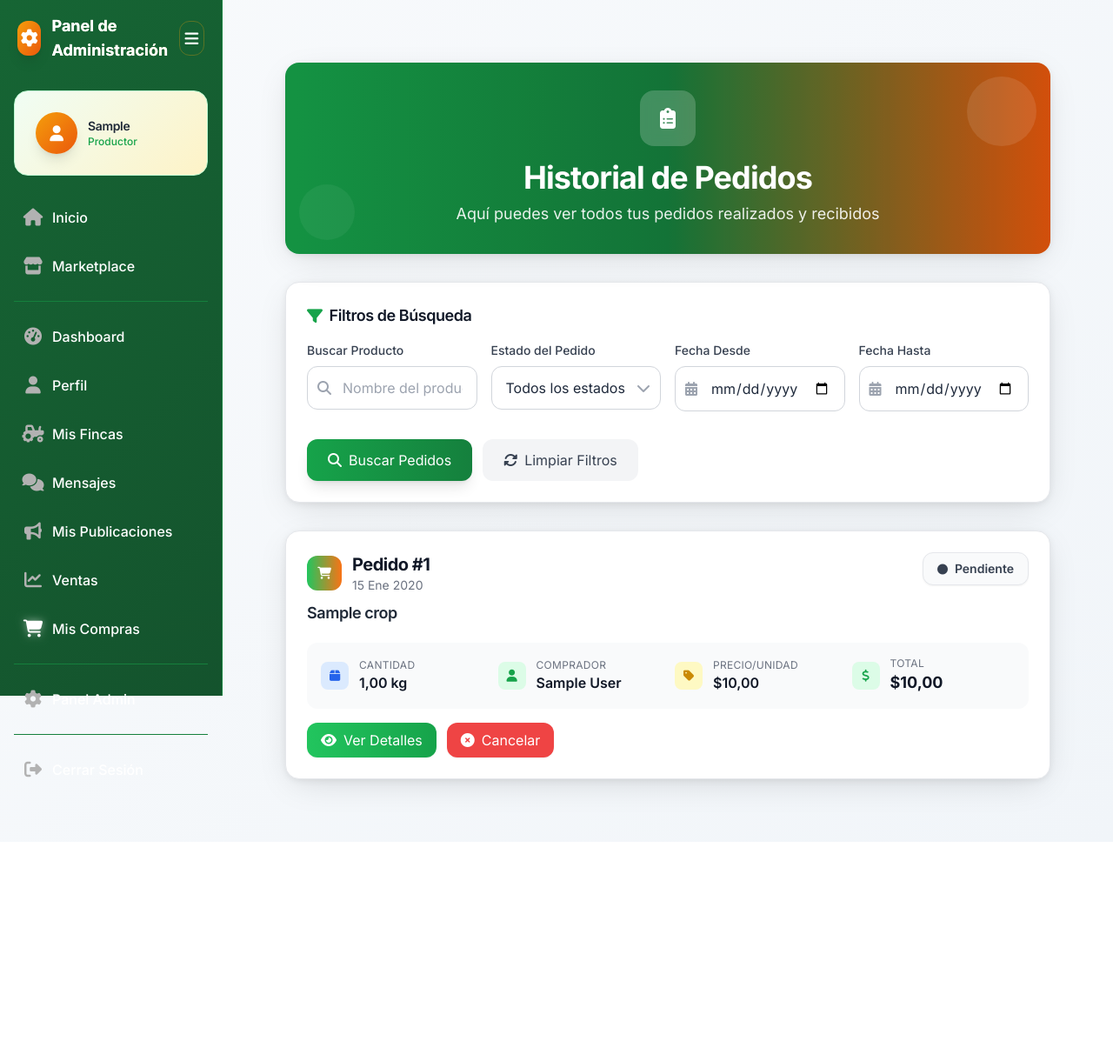
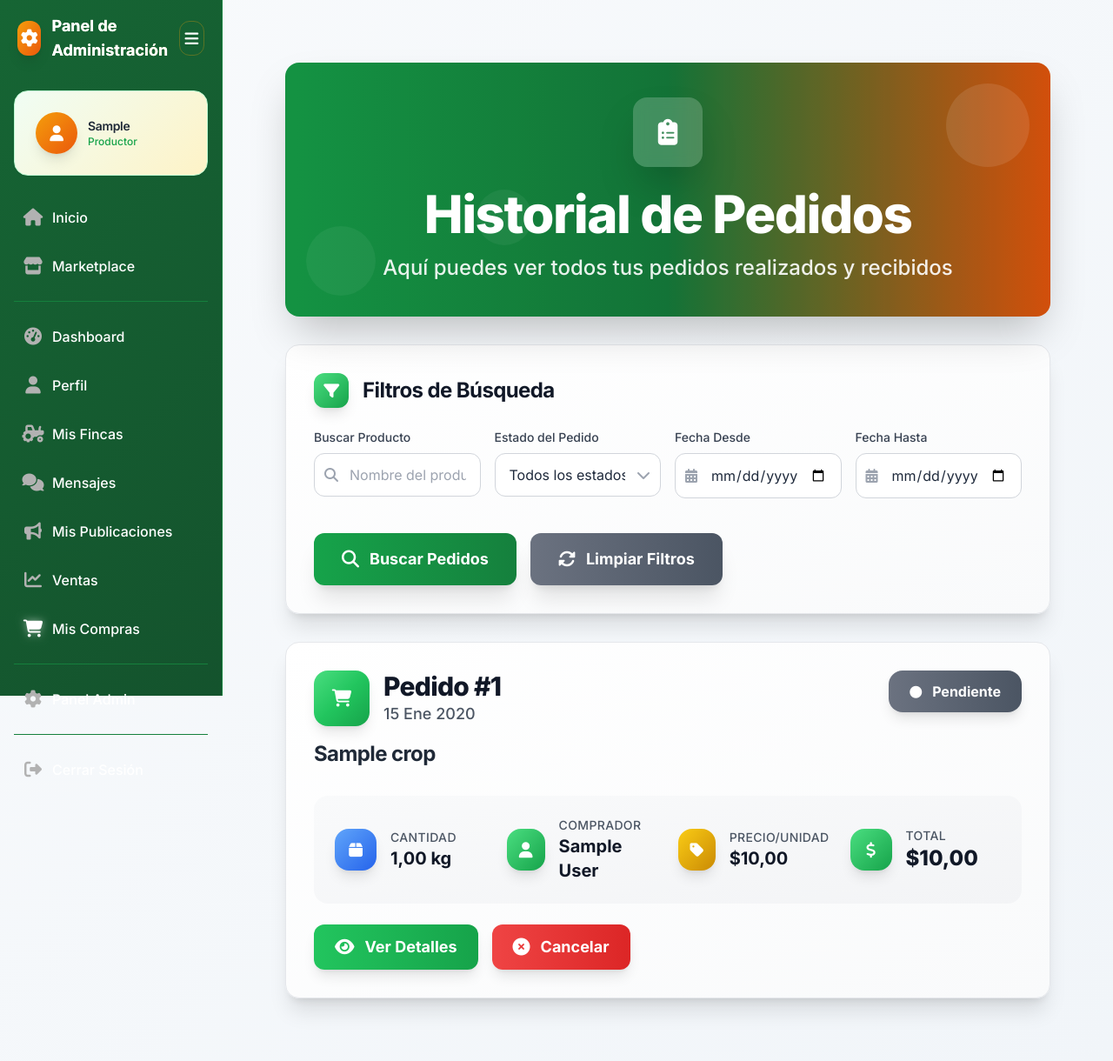
Before and after one commit to Itemt/AgroConnect, a Django app: page /order/history/ in a window 1280 px wide. Shown: the whole page at 87% size. Before the commit the page ends 968 px from the top, so only its background shows below. Run offline with Django 4.2, Linux system fonts and the light colour scheme; a user stored in the database is signed in; tables that the repository leaves empty hold one stand-in row (values such as "Sample post"); parts of the project's set-up code (start-up, migrations or seed data) failed here and were passed over; some libraries are stand-ins or nearby versions.

Commit message:
Actualizar la plantilla de historial de pedidos: se mejora el diseño con nuevos estilos, tamaños de íconos y textos, y se optimizan los botones para una mejor interacción del usuario. Se ajustan los elementos decorativos y se mejora la presentación de la lista de pedidos, aumentando la claridad y la estética general de la interfaz.

```diff
--- a/templates/sales/order_history.html
+++ b/templates/sales/order_history.html
@@ -6,24 +6,28 @@
 {% block user_content %}
 <div class="max-w-7xl mx-auto py-8 px-4 sm:px-6 lg:px-8">
     <!-- Header Section -->
-    <div class="bg-gradient-to-r from-primary-600 via-primary-700 to-accent-600 rounded-2xl shadow-strong p-8 mb-8 relative overflow-hidden">
+    <div class="bg-gradient-to-r from-primary-600 via-primary-700 to-accent-600 rounded-2xl shadow-2xl p-10 mb-8 relative overflow-hidden">
         <div class="absolute inset-0 bg-black/10"></div>
         <div class="relative z-10 text-center">
-            <div class="inline-flex items-center justify-center w-16 h-16 bg-white/20 backdrop-blur rounded-2xl mb-4">
-                <i class="fas fa-clipboard-list text-2xl text-white"></i>
+            <div class="inline-flex items-center justify-center w-20 h-20 bg-white/20 backdrop-blur rounded-2xl mb-6 shadow-2xl">
+                <i class="fas fa-clipboard-list text-3xl text-white"></i>
             </div>
-            <h1 class="text-4xl font-bold text-white mb-2">Historial de Pedidos</h1>
-            <p class="text-lg text-white/90">Aquí puedes ver todos tus pedidos realizados y recibidos</p>
+            <h1 class="text-6xl font-black text-white mb-4">Historial de Pedidos</h1>
+            <p class="text-2xl text-white/90 font-medium">Aquí puedes ver todos tus pedidos realizados y recibidos</p>
         </div>
         <!-- Decorative elements -->
-        <div class="absolute top-4 right-4 w-20 h-20 bg-white/10 rounded-full"></div>
-        <div class="absolute bottom-4 left-4 w-16 h-16 bg-white/5 rounded-full"></div>
+        <div class="absolute top-6 right-6 w-24 h-24 bg-white/10 rounded-full"></div>
+        <div class="absolute bottom-6 left-6 w-20 h-20 bg-white/5 rounded-full"></div>
+        <div class="absolute top-1/2 left-1/4 w-16 h-16 bg-white/5 rounded-full"></div>
     </div>
 
     <!-- Search and Filter Section -->
-    <div class="bg-white rounded-2xl shadow-strong border border-gray-200 p-6 mb-8">
-        <h3 class="text-lg font-semibold text-gray-900 mb-4 flex items-center">
-            <i class="fas fa-filter mr-2 text-primary-600"></i>Filtros de Búsqueda
+    <div class="bg-gradient-to-br from-white to-gray-50 rounded-2xl shadow-xl border border-gray-200 p-8 mb-8">
+        <h3 class="text-2xl font-bold text-gray-900 mb-6 flex items-center">
+            <div class="w-10 h-10 bg-gradient-to-br from-primary-400 to-primary-600 rounded-xl flex items-center justify-center shadow-lg mr-4">
+                <i class="fas fa-filter text-white text-lg"></i>
+            </div>
+            Filtros de Búsqueda
         </h3>
         <form method="get" class="space-y-4">
             <div class="grid grid-cols-1 md:grid-cols-2 lg:grid-cols-4 gap-4">
@@ -62,12 +66,12 @@
                     </div>
                 </div>
             </div>
-            <div class="flex flex-wrap gap-3 pt-4">
-                <button type="submit" class="bg-gradient-to-r from-primary-600 to-primary-700 text-white px-6 py-3 rounded-xl hover:from-primary-700 hover:to-primary-800 transition-all duration-300 shadow-lg hover:shadow-xl flex items-center">
-                    <i class="fas fa-search mr-2"></i>Buscar Pedidos
+            <div class="flex flex-wrap gap-4 pt-6">
+                <button type="submit" class="bg-gradient-to-r from-primary-600 to-primary-700 hover:from-primary-700 hover:to-primary-800 text-white px-8 py-4 rounded-xl transition-all duration-300 shadow-xl hover:shadow-2xl flex items-center font-bold text-lg transform hover:-translate-y-1">
+                    <i class="fas fa-search mr-3 text-xl"></i>Buscar Pedidos
                 </button>
-                <a href="{% url 'order_history' %}" class="bg-gray-100 text-gray-700 px-6 py-3 rounded-xl hover:bg-gray-200 transition-all duration-300 flex items-center">
-                    <i class="fas fa-sync-alt mr-2"></i>Limpiar Filtros
+                <a href="{% url 'order_history' %}" class="bg-gradient-to-r from-gray-500 to-gray-600 hover:from-gray-600 hover:to-gray-700 text-white px-8 py-4 rounded-xl transition-all duration-300 shadow-xl hover:shadow-2xl flex items-center font-bold text-lg transform hover:-translate-y-1">
+                    <i class="fas fa-sync-alt mr-3 text-xl"></i>Limpiar Filtros
                 </a>
             </div>
         </form>
@@ -76,55 +80,55 @@
     <!-- Orders List -->
     <div class="space-y-6">
         {% for order in orders %}
-            <div class="bg-white rounded-2xl shadow-strong border border-gray-200 p-6 hover:shadow-xl transition-all duration-300 group">
-                <div class="flex justify-between items-start mb-4">
+            <div class="bg-gradient-to-br from-white to-gray-50 rounded-2xl shadow-xl border border-gray-200 p-8 hover:shadow-2xl transition-all duration-300 group transform hover:-translate-y-1">
+                <div class="flex justify-between items-start mb-6">
                     <div class="flex-1">
-                        <div class="flex items-center mb-2">
-                            <div class="w-10 h-10 bg-gradient-to-r from-primary-500 to-accent-500 rounded-xl flex items-center justify-center mr-3">
-                                <i class="fas fa-shopping-cart text-white text-sm"></i>
+                        <div class="flex items-center mb-4">
+                            <div class="w-16 h-16 bg-gradient-to-br from-primary-400 via-primary-500 to-primary-600 rounded-2xl flex items-center justify-center mr-4 shadow-lg">
+                                <i class="fas fa-shopping-cart text-white text-xl"></i>
                             </div>
                             <div>
-                                <h3 class="text-xl font-bold text-gray-900 group-hover:text-primary-600 transition-colors duration-300">
+                                <h3 class="text-3xl font-black text-gray-900 group-hover:text-primary-600 transition-colors duration-300">
                                     Pedido #{{ order.id }}
                                 </h3>
-                                <p class="text-sm text-gray-500">{{ order.created_at|date:"d M Y" }}</p>
+                                <p class="text-lg text-gray-600 font-medium">{{ order.created_at|date:"d M Y" }}</p>
                             </div>
                         </div>
-                        <h4 class="text-lg font-semibold text-gray-800 mb-1">{{ order.publicacion.cultivo.nombre }}</h4>
+                        <h4 class="text-2xl font-bold text-gray-800 mb-2">{{ order.publicacion.cultivo.nombre }}</h4>
                     </div>
                     {% with status=order.get_estado_display|lower|slugify %}
-                    <div class="px-4 py-2 text-sm font-semibold rounded-xl shadow-sm
-                        {% if status == 'acordado' %}bg-blue-50 text-blue-700 border border-blue-200
-                        {% elif status == 'en-transito' %}bg-yellow-50 text-yellow-700 border border-yellow-200
-                        {% elif status == 'entregado' %}bg-green-50 text-green-700 border border-green-200
-                        {% elif status == 'cancelado' %}bg-red-50 text-red-700 border border-red-200
-                        {% else %}bg-gray-50 text-gray-700 border border-gray-200{% endif %}
+                    <div class="px-6 py-3 text-base font-bold rounded-2xl shadow-lg
+                        {% if status == 'acordado' %}bg-gradient-to-r from-blue-500 to-blue-600 text-white
+                        {% elif status == 'en-transito' %}bg-gradient-to-r from-yellow-500 to-yellow-600 text-white
+                        {% elif status == 'entregado' %}bg-gradient-to-r from-green-500 to-green-600 text-white
+                        {% elif status == 'cancelado' %}bg-gradient-to-r from-red-500 to-red-600 text-white
+                        {% else %}bg-gradient-to-r from-gray-500 to-gray-600 text-white{% endif %}
                     ">
-                        <i class="fas fa-circle text-xs mr-2"></i>{{ order.get_estado_display }}
+                        <i class="fas fa-circle text-sm mr-3"></i>{{ order.get_estado_display }}
                     </div>
                     {% endwith %}
                 </div>
                 <!-- Order Details Grid -->
-                <div class="bg-gray-50 rounded-xl p-4 mb-4">
-                    <div class="grid grid-cols-1 md:grid-cols-2 lg:grid-cols-4 gap-4">
+                <div class="bg-gradient-to-br from-gray-50 to-gray-100 rounded-2xl p-6 mb-6">
+                    <div class="grid grid-cols-1 md:grid-cols-2 lg:grid-cols-4 gap-6">
                         <div class="flex items-center">
-                            <div class="w-8 h-8 bg-blue-100 rounded-lg flex items-center justify-center mr-3">
-                                <i class="fas fa-box text-blue-600 text-sm"></i>
+                            <div class="w-12 h-12 bg-gradient-to-br from-blue-400 to-blue-600 rounded-2xl flex items-center justify-center mr-4 shadow-lg">
+                                <i class="fas fa-box text-white text-lg"></i>
                             </div>
                             <div>
-                                <p class="text-xs text-gray-500 uppercase tracking-wide">Cantidad</p>
-                                <p class="font-semibold text-gray-900">{{ order.cantidad_acordada }} {{ order.publicacion.cultivo.unidad_medida }}</p>
+                                <p class="text-sm text-gray-600 font-medium uppercase tracking-wide">Cantidad</p>
+                                <p class="text-xl font-bold text-gray-900">{{ order.cantidad_acordada }} {{ order.publicacion.cultivo.unidad_medida }}</p>
                             </div>
                         </div>
                         <div class="flex items-center">
-                            <div class="w-8 h-8 bg-green-100 rounded-lg flex items-center justify-center mr-3">
-                                <i class="fas fa-user text-green-600 text-sm"></i>
+                            <div class="w-12 h-12 bg-gradient-to-br from-green-400 to-green-600 rounded-2xl flex items-center justify-center mr-4 shadow-lg">
+                                <i class="fas fa-user text-white text-lg"></i>
                             </div>
                             <div>
-                                <p class="text-xs text-gray-500 uppercase tracking-wide">
+                                <p class="text-sm text-gray-600 font-medium uppercase tracking-wide">
                                     {% if user_role == 'Comprador' %}Vendedor{% else %}Comprador{% endif %}
                                 </p>
-                                <p class="font-semibold text-gray-900">
+                                <p class="text-xl font-bold text-gray-900">
                                     {% if user_role == 'Comprador' %}
                                         {{ order.vendedor.first_name }} {{ order.vendedor.last_name }}
                                     {% else %}
@@ -134,65 +138,65 @@
                             </div>
                         </div>
                         <div class="flex items-center">
-                            <div class="w-8 h-8 bg-yellow-100 rounded-lg flex items-center justify-center mr-3">
-                                <i class="fas fa-tag text-yellow-600 text-sm"></i>
+                            <div class="w-12 h-12 bg-gradient-to-br from-yellow-400 to-yellow-600 rounded-2xl flex items-center justify-center mr-4 shadow-lg">
+                                <i class="fas fa-tag text-white text-lg"></i>
                             </div>
                             <div>
-                                <p class="text-xs text-gray-500 uppercase tracking-wide">Precio/Unidad</p>
-                                <p class="font-semibold text-gray-900">${{ order.publicacion.precio_por_unidad }}</p>
+                                <p class="text-sm text-gray-600 font-medium uppercase tracking-wide">Precio/Unidad</p>
+                                <p class="text-xl font-bold text-gray-900">${{ order.publicacion.precio_por_unidad }}</p>
                             </div>
                         </div>
                         <div class="flex items-center">
-                            <div class="w-8 h-8 bg-primary-100 rounded-lg flex items-center justify-center mr-3">
-                                <i class="fas fa-dollar-sign text-primary-600 text-sm"></i>
+                            <div class="w-12 h-12 bg-gradient-to-br from-primary-400 to-primary-600 rounded-2xl flex items-center justify-center mr-4 shadow-lg">
+                                <i class="fas fa-dollar-sign text-white text-lg"></i>
                             </div>
                             <div>
-                                <p class="text-xs text-gray-500 uppercase tracking-wide">Total</p>
-                                <p class="font-bold text-lg text-gray-900">${{ order.precio_total }}</p>
+                                <p class="text-sm text-gray-600 font-medium uppercase tracking-wide">Total</p>
+                                <p class="text-2xl font-black text-gray-900">${{ order.precio_total }}</p>
                             </div>
                         </div>
                     </div>
                 </div>
 
                 <!-- Action Buttons -->
-                <div class="flex flex-wrap gap-3">
-                    <a href="{% url 'order_detail' order.id %}" class="bg-gradient-to-r from-primary-500 to-primary-600 text-white px-4 py-2 rounded-xl hover:from-primary-600 hover:to-primary-700 transition-all duration-300 shadow-sm hover:shadow-md flex items-center">
-                        <i class="fas fa-eye mr-2"></i>Ver Detalles
+                <div class="flex flex-wrap gap-4">
+                    <a href="{% url 'order_detail' order.id %}" class="bg-gradient-to-r from-primary-500 to-primary-600 hover:from-primary-600 hover:to-primary-700 text-white px-6 py-3 rounded-xl transition-all duration-300 shadow-lg hover:shadow-xl flex items-center font-bold text-lg transform hover:-translate-y-1">
+                        <i class="fas fa-eye mr-3 text-xl"></i>Ver Detalles
                     </a>
                     {% for action_key, action_label, action_class in order.available_actions %}
                         {% if action_key == 'confirm_receipt' %}
-                            <a href="{% url 'confirm_order_receipt' order.id %}" class="bg-green-500 text-white px-4 py-2 rounded-xl hover:bg-green-600 transition-all duration-300 shadow-sm hover:shadow-md flex items-center">
-                                <i class="fas fa-check-circle mr-2"></i>Marcar Recibido
+                            <a href="{% url 'confirm_order_receipt' order.id %}" class="bg-gradient-to-r from-green-500 to-green-600 hover:from-green-600 hover:to-green-700 text-white px-6 py-3 rounded-xl transition-all duration-300 shadow-lg hover:shadow-xl flex items-center font-bold text-lg transform hover:-translate-y-1">
+                                <i class="fas fa-check-circle mr-3 text-xl"></i>Marcar Recibido
                             </a>
                         {% elif action_key == 'rate_seller' or action_key == 'edit_rating_seller' %}
-                            <a href="{% url 'order_detail' order.id %}" class="bg-yellow-500 text-white px-4 py-2 rounded-xl hover:bg-yellow-600 transition-all duration-300 shadow-sm hover:shadow-md flex items-center">
-                                <i class="fas fa-{% if action_key == 'edit_rating_seller' %}edit{% else %}star{% endif %} mr-2"></i>{{ action_label }}
+                            <a href="{% url 'order_detail' order.id %}" class="bg-gradient-to-r from-yellow-500 to-yellow-600 hover:from-yellow-600 hover:to-yellow-700 text-white px-6 py-3 rounded-xl transition-all duration-300 shadow-lg hover:shadow-xl flex items-center font-bold text-lg transform hover:-translate-y-1">
+                                <i class="fas fa-{% if action_key == 'edit_rating_seller' %}edit{% else %}star{% endif %} mr-3 text-xl"></i>{{ action_label }}
                             </a>
                         {% elif action_key == 'rate_buyer' or action_key == 'edit_rating_buyer' %}
-                            <a href="{% url 'order_detail' order.id %}" class="bg-yellow-500 text-white px-4 py-2 rounded-xl hover:bg-yellow-600 transition-all duration-300 shadow-sm hover:shadow-md flex items-center">
-                                <i class="fas fa-{% if action_key == 'edit_rating_buyer' %}edit{% else %}star{% endif %} mr-2"></i>{{ action_label }}
+                            <a href="{% url 'order_detail' order.id %}" class="bg-gradient-to-r from-yellow-500 to-yellow-600 hover:from-yellow-600 hover:to-yellow-700 text-white px-6 py-3 rounded-xl transition-all duration-300 shadow-lg hover:shadow-xl flex items-center font-bold text-lg transform hover:-translate-y-1">
+                                <i class="fas fa-{% if action_key == 'edit_rating_buyer' %}edit{% else %}star{% endif %} mr-3 text-xl"></i>{{ action_label }}
                             </a>
                         {% elif action_key == 'update_status' %}
-                            <a href="{% url 'update_order_status' order.id %}" class="bg-blue-500 text-white px-4 py-2 rounded-xl hover:bg-blue-600 transition-all duration-300 shadow-sm hover:shadow-md flex items-center">
-                                <i class="fas fa-pencil-alt mr-2"></i>Actualizar Estado
+                            <a href="{% url 'update_order_status' order.id %}" class="bg-gradient-to-r from-blue-500 to-blue-600 hover:from-blue-600 hover:to-blue-700 text-white px-6 py-3 rounded-xl transition-all duration-300 shadow-lg hover:shadow-xl flex items-center font-bold text-lg transform hover:-translate-y-1">
+                                <i class="fas fa-pencil-alt mr-3 text-xl"></i>Actualizar Estado
                             </a>
                         {% elif action_key == 'cancel' %}
-                            <button onclick="showCancelModal({{ order.id }}, '{{ order.publicacion.cultivo.nombre|escapejs }}', '{{ order.cantidad_acordada }}', '{{ order.publicacion.cultivo.unidad_medida }}', '{{ order.precio_total }}')" class="bg-red-500 text-white px-4 py-2 rounded-xl hover:bg-red-600 transition-all duration-300 shadow-sm hover:shadow-md flex items-center">
-                                <i class="fas fa-times-circle mr-2"></i>Cancelar
+                            <button onclick="showCancelModal({{ order.id }}, '{{ order.publicacion.cultivo.nombre|escapejs }}', '{{ order.cantidad_acordada }}', '{{ order.publicacion.cultivo.unidad_medida }}', '{{ order.precio_total }}')" class="bg-gradient-to-r from-red-500 to-red-600 hover:from-red-600 hover:to-red-700 text-white px-6 py-3 rounded-xl transition-all duration-300 shadow-lg hover:shadow-xl flex items-center font-bold text-lg transform hover:-translate-y-1">
+                                <i class="fas fa-times-circle mr-3 text-xl"></i>Cancelar
                             </button>
                         {% endif %}
                     {% endfor %}
                 </div>
             </div>
         {% empty %}
-            <div class="text-center py-20 flex flex-col items-center">
-                <div class="w-24 h-24 bg-gradient-to-r from-gray-100 to-gray-200 rounded-full flex items-center justify-center mb-6">
-                    <i class="fas fa-box-open text-4xl text-gray-400"></i>
+            <div class="text-center py-24 flex flex-col items-center">
+                <div class="w-32 h-32 bg-gradient-to-br from-gray-100 to-gray-200 rounded-2xl flex items-center justify-center mb-8 shadow-2xl">
+                    <i class="fas fa-box-open text-6xl text-gray-400"></i>
                 </div>
-                <h3 class="text-2xl font-bold text-gray-800 mb-2">No hay pedidos</h3>
-                <p class="text-gray-600 mb-8 max-w-md">Aún no has realizado ningún pedido. Explora nuestro marketplace y encuentra los mejores productos agrícolas.</p>
-                <a href="{% url 'marketplace' %}" class="bg-gradient-to-r from-primary-600 to-primary-700 text-white px-8 py-4 rounded-xl hover:from-primary-700 hover:to-primary-800 transition-all duration-300 shadow-lg hover:shadow-xl flex items-center">
-                    <i class="fas fa-shopping-cart mr-3"></i>Explorar Marketplace
+                <h3 class="text-4xl font-black text-gray-800 mb-4">No hay pedidos</h3>
+                <p class="text-xl text-gray-600 mb-10 max-w-lg font-medium">Aún no has realizado ningún pedido. Explora nuestro marketplace y encuentra los mejores productos agrícolas.</p>
+                <a href="{% url 'marketplace' %}" class="bg-gradient-to-r from-primary-600 to-primary-700 hover:from-primary-700 hover:to-primary-800 text-white px-10 py-5 rounded-2xl transition-all duration-300 shadow-xl hover:shadow-2xl flex items-center font-bold text-xl transform hover:-translate-y-1">
+                    <i class="fas fa-shopping-cart mr-4 text-2xl"></i>Explorar Marketplace
                 </a>
             </div>
         {% endfor %}
```
